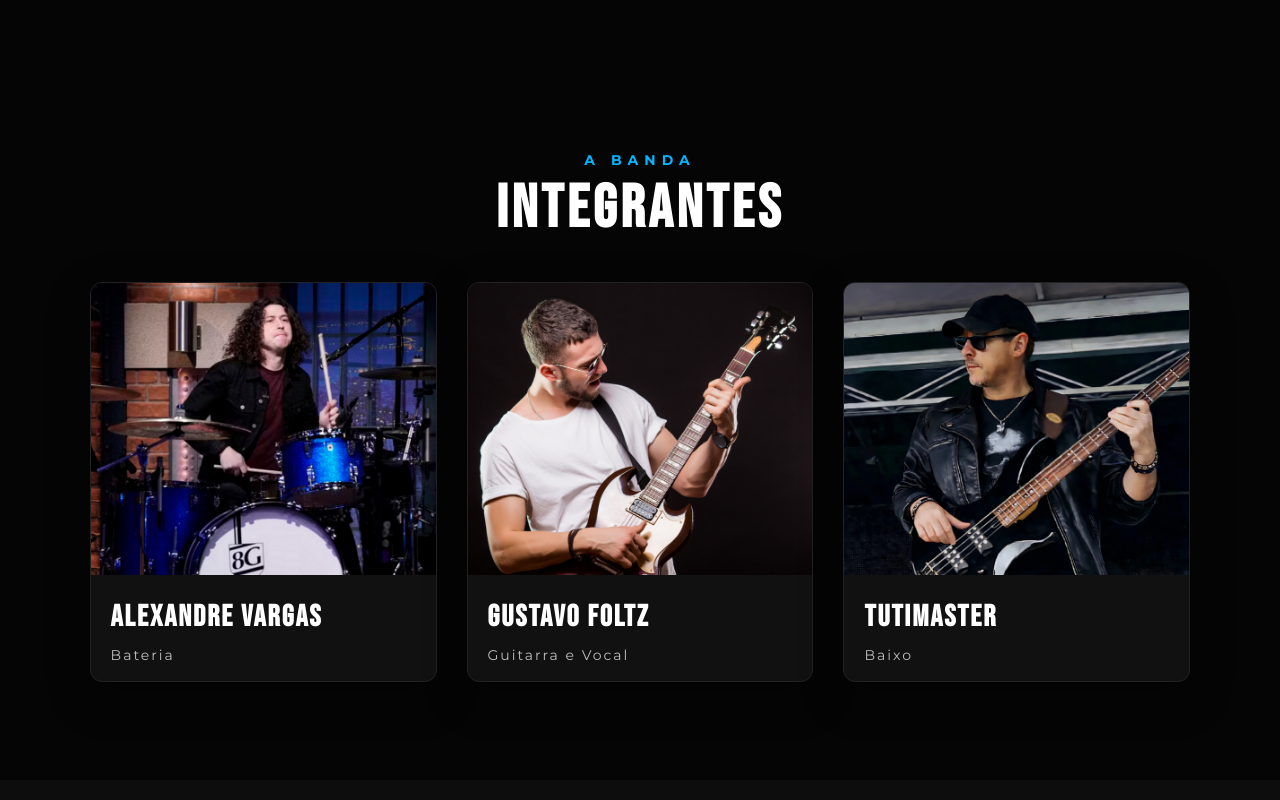
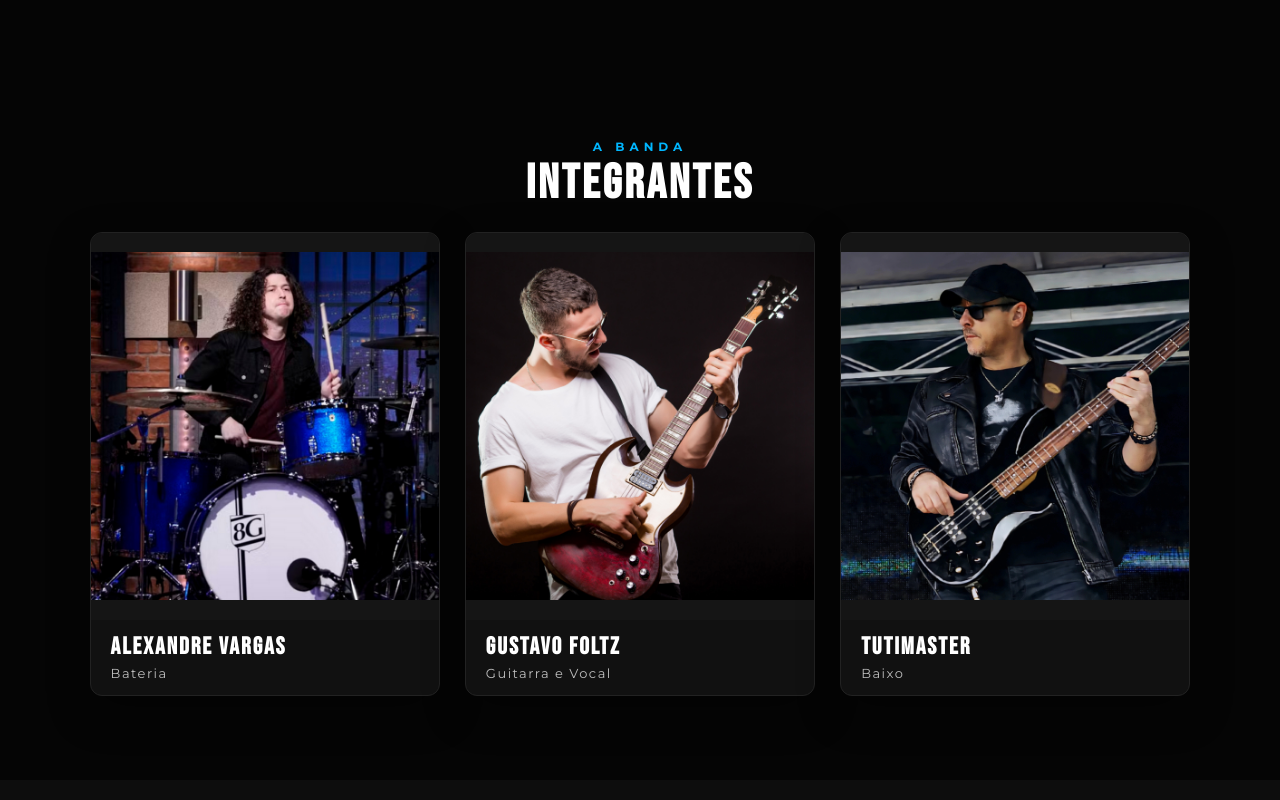
Before and after one commit to Tmaster18/Vesttigio, a plain HTML site: page index.html in a window 1280 px wide. Shown: the part 1620-2420 px from the top of the page. Drawn offline with Linux system fonts and the light colour scheme.

Commit message:
ajusta as fotos
Updated styles for member section, including adjustments to grid layout, title sizes, and hover effects.

```diff
--- a/style.css
+++ b/style.css
@@ -560,91 +560,126 @@ text-transform:uppercase;
 }
 
 /* ==========================================================
-   INTEGRANTES
-========================================================== */
-
-#members{
-background:#050505;
-}
-
-/* MODIFICADO: Travado a altura máxima em vh proporcional à tela */
-.members-grid{
-    display:grid;
-    grid-template-columns:repeat(3, 1fr);
-    gap:30px;
-    width:100%;
-    max-width:1200px;
-    margin:0 auto;
-    height:50vh;
-}
-
-.member{
-background:#111;
-border:1px solid #222;
-border-radius:12px;
-overflow:hidden;
-transition:.45s;
-box-shadow:0 15px 40px rgba(0,0,0,.35);
-display:flex;
-flex-direction:column;
-height:100%;
-}
-
-.member:hover{
-transform:translateY(-12px);
-border-color:var(--blue);
-box-shadow:0 25px 60px rgba(0,183,255,.20);
-}
-
-/* MODIFICADO: Altura agora cresce flexivelmente ocupando a sobra do card */
-.member img{
-width:100%;
-height:0;
-flex-grow:1;
-object-fit:cover;
-object-position:center top;
-transition:.6s;
-}
-
-.member:hover img{
-transform:scale(1.08);
-}
-
-.member h3{
-font-family:'Bebas Neue';
-font-size:30px;
-letter-spacing:2px;
-padding:20px 20px 5px;
-}
-
-.member p{
-padding:0 20px 15px;
-color:#bdbdbd;
-letter-spacing:2px;
-font-size:14px;
-}
-
-.social{
-display:flex;
-gap:14px;
-padding:0 20px 20px;
-}
-
-.social a{
-width:38px;
-height:38px;
-display:flex;
-align-items:center;
-justify-content:center;
-border-radius:50%;
-background:#1c1c1c;
-transition:.35s;
-font-size:14px;
-}
-
-.social a:hover{
-background:var(--blue);
-transform:translateY(-3px);
+   TÍTULOS (COMPACTADO)
+========================================================== */
+
+.section-title {
+    text-align: center;
+    margin-bottom: 20px; /* Reduzido para dar mais espaço */
+}
+
+.section-title span {
+    display: inline-block;
+    font-size: 12px; /* Reduzido */
+    letter-spacing: 5px;
+    color: var(--blue);
+    margin-bottom: 4px;
+    font-weight: 700;
+}
+
+.section-title h2 {
+    font-family: 'Bebas Neue';
+    font-size: 48px; /* Reduzido de 60px para 48px */
+    letter-spacing: 3px;
+    margin-bottom: 4px;
+    line-height: 1;
+}
+
+.section-title p {
+    max-width: 600px;
+    margin: auto;
+    color: #bcbcbc;
+    font-size: 14px; /* Reduzido */
+    line-height: 1.5;
+}
+
+
+/* ==========================================================
+   INTEGRANTES (FOTO INTEIRA / TÍTULOS MENORES)
+========================================================== */
+
+#members {
+    background: #050505;
+}
+
+.members-grid {
+    display: grid;
+    grid-template-columns: repeat(3, 1fr);
+    gap: 25px;
+    width: 100%;
+    max-width: 1200px;
+    margin: 0 auto;
+    height: 58vh; /* Aumentado ligeiramente para esticar a foto */
+}
+
+.member {
+    background: #111;
+    border: 1px solid #222;
+    border-radius: 12px;
+    overflow: hidden;
+    transition: .45s;
+    box-shadow: 0 15px 40px rgba(0,0,0,.35);
+    display: flex;
+    flex-direction: column;
+    height: 100%;
+}
+
+.member:hover {
+    transform: translateY(-10px);
+    border-color: var(--blue);
+    box-shadow: 0 25px 60px rgba(0,183,255,.20);
+}
+
+/* MODIFICADO: contain + background para garantir corpo inteiro sem cortes */
+.member img {
+    width: 100%;
+    height: 0;
+    flex-grow: 1;
+    object-fit: contain;
+    background: #151515; /* Fundo escuro para preencher as laterais se a foto for muito fina */
+    transition: .6s;
+}
+
+.member:hover img {
+    transform: scale(1.04);
+}
+
+.member h3 {
+    font-family: 'Bebas Neue';
+    font-size: 24px; /* Reduzido de 30px para 24px */
+    letter-spacing: 2px;
+    padding: 15px 20px 5px;
+    line-height: 1;
+}
+
+.member p {
+    padding: 0 20px 12px;
+    color: #bdbdbd;
+    letter-spacing: 1.5px;
+    font-size: 13px; /* Reduzido */
+}
+
+.social {
+    display: flex;
+    gap: 12px;
+    padding: 0 20px 15px;
+}
+
+.social a {
+    width: 34px; /* Reduzido */
+    height: 34px; /* Reduzido */
+    display: flex;
+    align-items: center;
+    justify-content: center;
+    border-radius: 50%;
+    background: #1c1c1c;
+    transition: .35s;
+    font-size: 13px;
+}
+
+.social a:hover {
+    background: var(--blue);
+    transform: translateY(-2px);
 }
 
 /* ==========================================================
```
